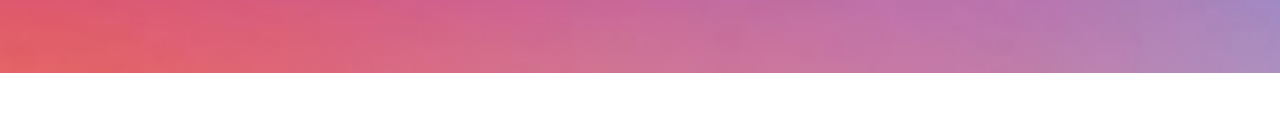
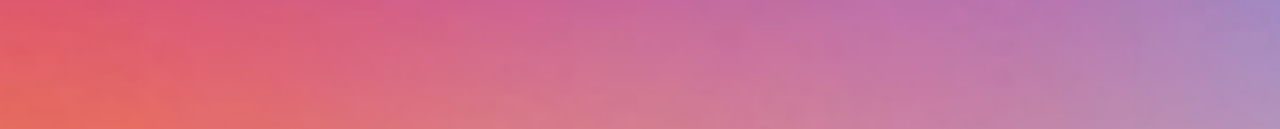
Before and after one commit to RenanVallezi/projetocurso, a plain HTML site: page index.html in a window 1280 px wide. Shown: the part 727-856 px from the top of the page. Before the commit the page ends 800 px from the top, so only its background shows below. Drawn offline with nearby package versions, Linux system fonts and the light colour scheme.

Commit message:
change background based on media queries

```diff
--- a/style.css
+++ b/style.css
@@ -5,7 +5,7 @@
 }
 
 :root {
-  --bg-color: url(./assests/bg-mobile-light.jpg);
+  --bg-img: url(./assests/bg-mobile-light.jpg);
   --body-color: #000000;
   --border-color: rgba(3, 3, 3, 0.5);
   --bgh: rgba(0, 0, 0, 0.1);
@@ -16,7 +16,7 @@
 }
 
 .dark {
-  --bg-color: url(./assests/images.jpeg);
+  --bg-img: url(./assests/images.jpeg);
   --body-color: #ffffff;
   --border-color: rgba(255, 255, 255, 0.5);
   --bgh: rgba(255, 255, 255, 0.1);
@@ -27,10 +27,9 @@
 }
 
 body {
-  background-image: var(--bg-color);
-  background-repeat: no-repeat;
-  background-position: top center;
-  background-size: cover;
+  background: var(--bg-img) no-repeat top center/cover;
+  height: 100vh;
+
 
 }
 body * {
@@ -161,3 +160,14 @@ ul li a:hover {
   padding-top: 30px;
   color: --te;
 }
+
+@media (min-width: 700px){
+  :root{
+    --bg-img: url(./assests/bg-mobile-light.jpg);
+  }
+
+  .dark {
+  --bg-img: url(./assests/images.jpeg);
+  }
+
+}
```
